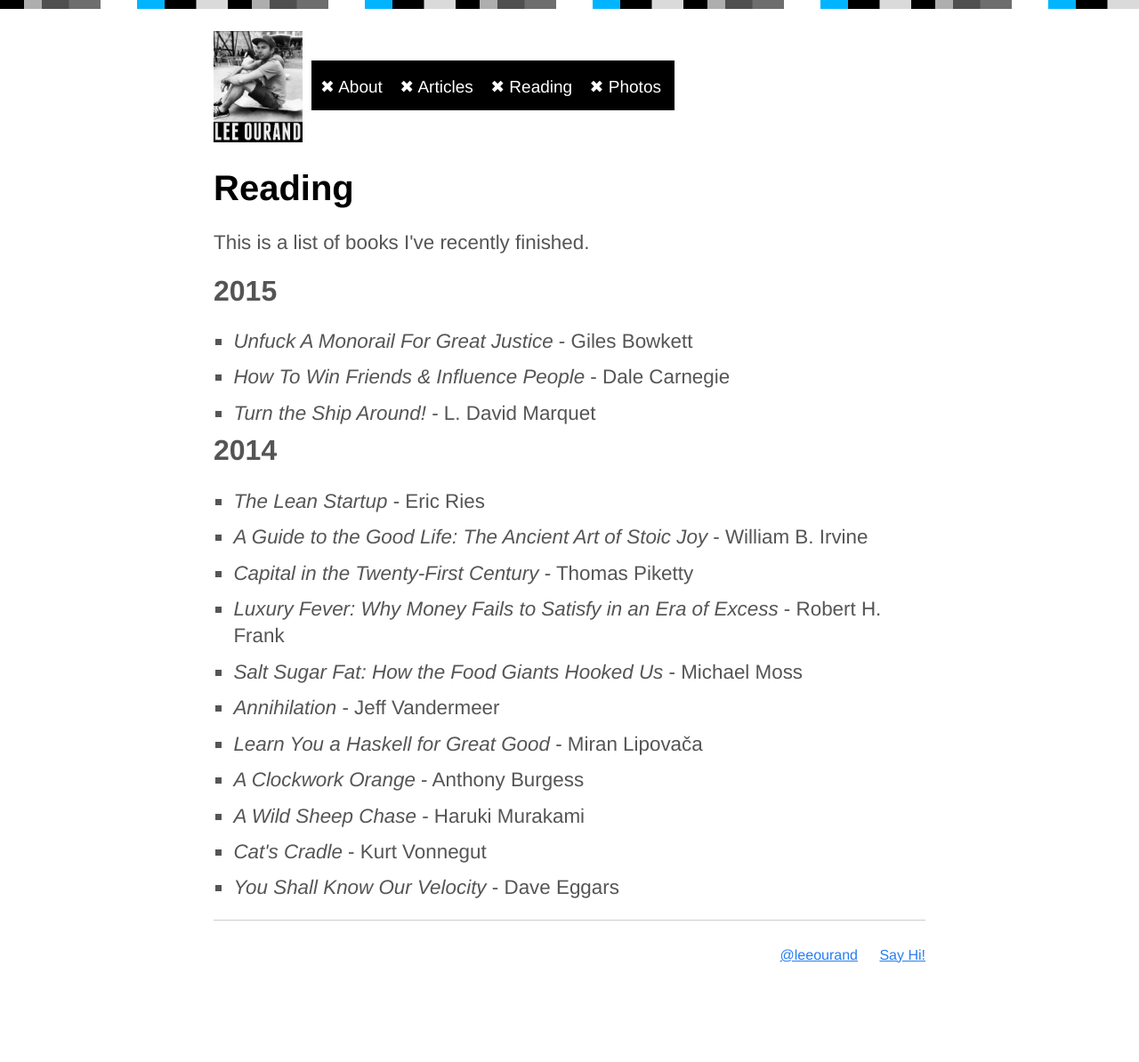
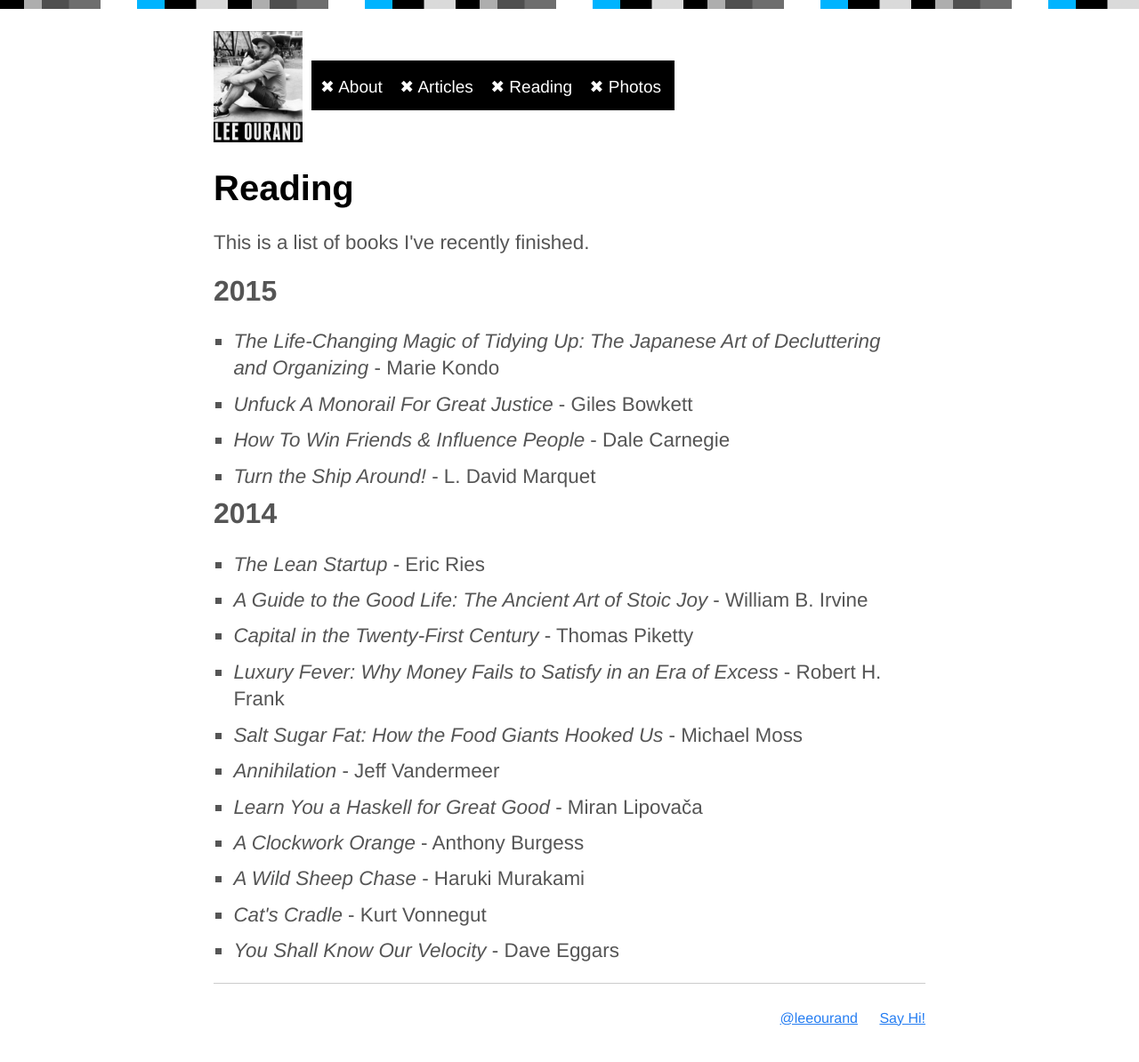
Before and after one commit to leeourand/leeourand.github.com, a Jekyll site: the page built from reading/index.html, in a window 1280 px wide. Shown: the whole page at 89% size. Built offline with Jekyll 4.4.1, drawn with Linux system fonts in a browser that asks for light colours; before the commit the page ends 1123 px from its top, so only the background shows below that.

Commit message:
Adds 'Magic of Tidying Up' to reading list.

```diff
--- a/reading/index.html
+++ b/reading/index.html
@@ -6,6 +6,7 @@ title: Reading
 <p>This is a list of books I've recently finished.</p>
 <h2>2015</h2>
 <ul>
+  <li><em>The Life-Changing Magic of Tidying Up: The Japanese Art of Decluttering and Organizing</em> - Marie Kondo</li>
   <li><em>Unfuck A Monorail For Great Justice</em> - Giles Bowkett</li>
   <li><em>How To Win Friends &amp; Influence People</em> - Dale Carnegie</li>
   <li><em>Turn the Ship Around!</em> - L. David Marquet</li>
```
